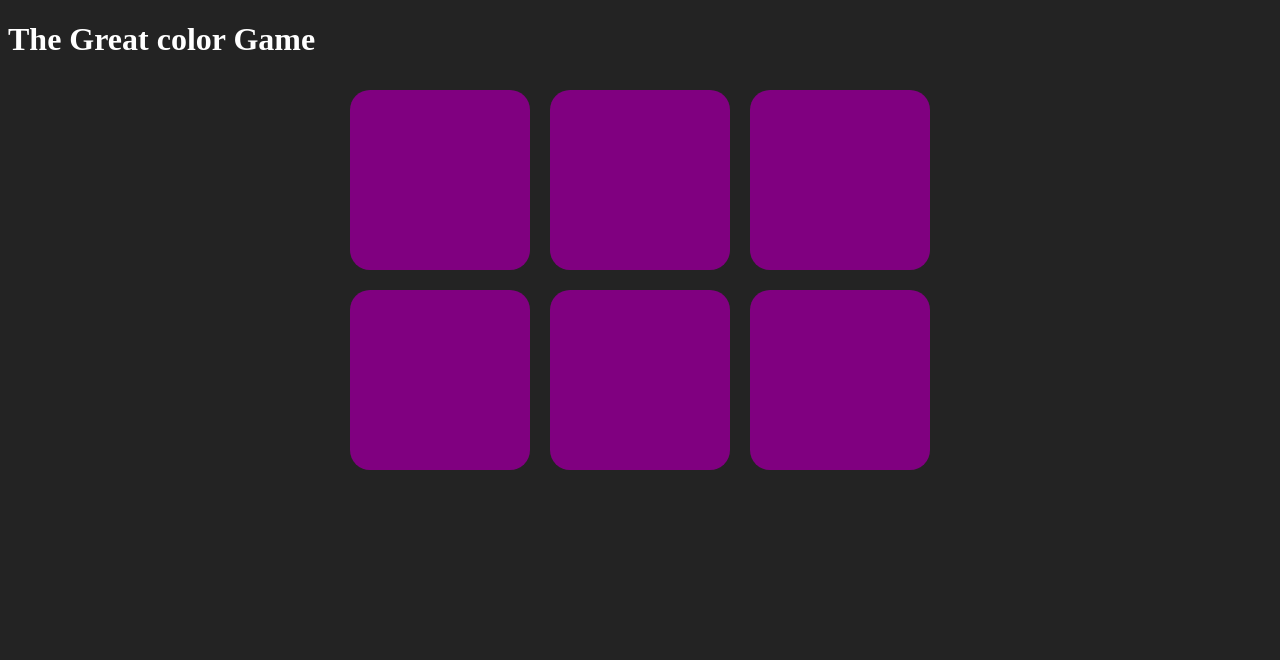
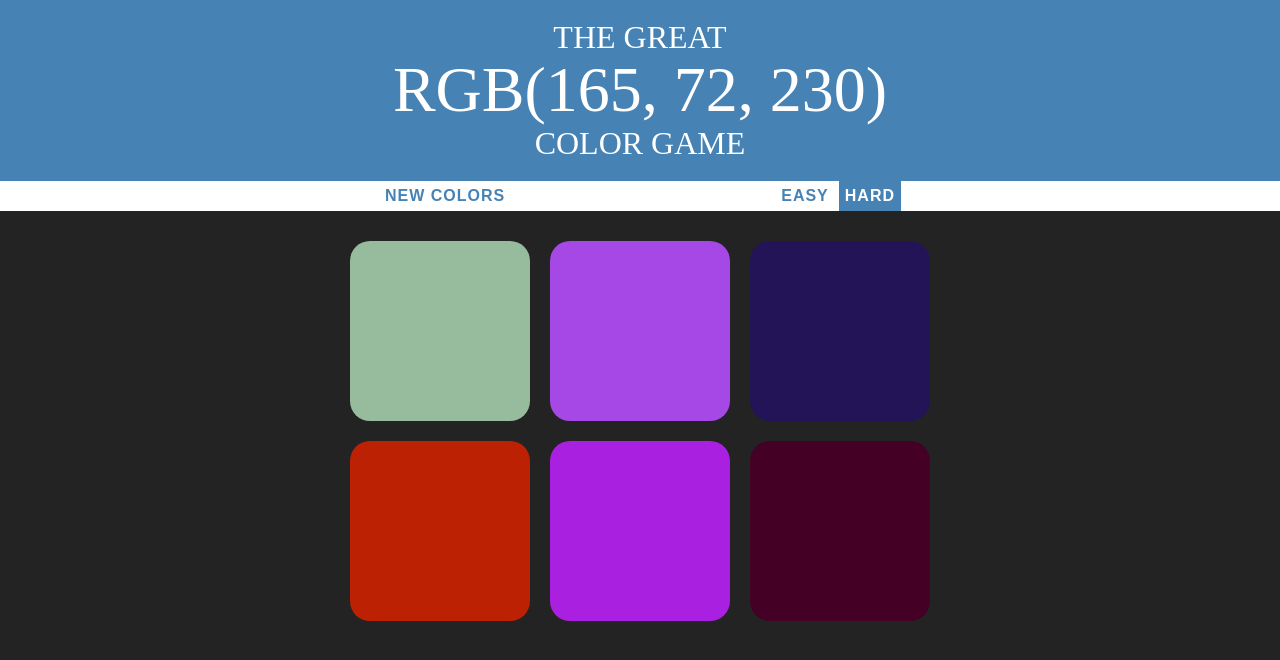
Before and after one commit to niemand20/color-game, a plain HTML site: page index.html in a window 1280 px wide. Drawn offline with Linux system fonts and the light colour scheme.

Commit message:
color game is ready

```diff
--- a/index.html
+++ b/index.html
@@ -5,10 +5,17 @@
 	<link rel="stylesheet" type="text/css" href="style.css">
 </head>
 <body>
-	<h1>The Great <span id="colorDisplay">RGB</span> color Game</h1>
+	<h1>The Great
+	<br>
+	 <span id="colorDisplay">RGB</span>
+	 <br>
+	 color Game</h1>
 
-	<div>
+	<div id="stripe">
+		<button id="reset">New Colors</button>
 		<span id="message"></span>
+		<button class="mode">Easy</button>
+		<button class="mode selected">Hard</button>
 	</div>
 
 	<div id="container">
--- a/script.js
+++ b/script.js
@@ -1,21 +1,55 @@
-var colors = generateRandomColors(6);
-
+var numOfSquares= 6;
+var colors = [];
+var pickedColor;
 var squares =  document.querySelectorAll(".square") ;
-var pickedColor = pickColor();
 var colorDisplay = document.getElementById("colorDisplay");
 var messageDisplay = document.getElementById("message");
+var h1 = document.querySelector("h1");
+var resetButton = document.getElementById("reset");
+var modeButtons = document.getElementsByClassName("mode");
 
-colorDisplay.textContent = pickedColor;
+init();
+function init(){
+	setupModeButtons();
 
+	setupSquares();
+
+	reset();
+
+};
+
+function setupModeButtons() {
+	for (var i=0;i<modeButtons.length;i++){
+		modeButtons[i].addEventListener("click",function(){
+			modeButtons[0].classList.remove("selected");
+			modeButtons[1].classList.remove("selected");
+			this.classList.add("selected");
+
+			this.textContent==="Easy" ? numOfSquares =3: numOfSquares= 6;
+		// if (this.textContent ==="Easy"){
+		// 	numOfSquares = 3;
+		// }
+		// else {
+		// 	numOfSquares = 6;
+		// }
+			reset();
+		});
+	};
+}
+
+function setupSquares(){
 	for (var i = 0; i< squares.length;i++){
 	//add initial colors to squares
 		squares[i].style.background = colors[i];
 	//add clicklistener to squares
 		squares[i].addEventListener("click",function () {
 			var clickedColor = this.style.background;
+			console.log(clickedColor,pickedColor);
 		  	if(clickedColor===pickedColor){
-		  	messageDisplay.textContent = "Bravo!Correcto!"
+		  		messageDisplay.textContent = "Bravo!Correcto!";
+		  		resetButton.textContent = "Play Again?";
 		  		changeColors(clickedColor);
+		  		h1.style.background = clickedColor;
 		  	}
 		  	else{
 		  		this.style.background = "#232323";
@@ -23,7 +57,73 @@ for (var i = 0; i< squares.length;i++){
 		  	}
 
 		});
+	};
 }
+
+
+function reset(){
+	colors = generateRandomColors(numOfSquares);
+	pickedColor = pickColor();
+	colorDisplay.textContent = pickedColor;
+	resetButton.textContent = "New Colors";
+	messageDisplay.textContent = "";
+
+	 for(var i = 0;i<squares.length;i++){
+	 	if(colors[i]){
+	 		squares[i].style.background = colors[i];
+	 		squares[i].style.display = "block";
+	 	}
+	 	else{
+	 		squares[i].style.display = "none";
+	 	}
+	 };
+	 h1.style.background = "steelblue";
+}
+
+// easyBtn.addEventListener("click",function (){
+// 	easyBtn.classList.add("selected");
+// 	hardBtn.classList.remove("selected");
+// 	numOfSquares = 3;
+// 	colors = generateRandomColors(numOfSquares);
+
+// 	pickedColor = pickColor();
+// 	colorDisplay.textContent = pickedColor;
+// 	for (var i =0;i<squares.length;i++){
+// 		if(colors[i]){
+// 			squares[i].style.background = colors[i];
+
+// 		}
+// 		else {
+// 			squares[i].style.display = "none";
+// 		}
+// 	}
+// });
+
+// hardBtn.addEventListener("click",function (){
+// 	easyBtn.classList.remove("selected");
+// 	hardBtn.classList.add("selected");
+// 	numOfSquares = 6;
+// 	colors = generateRandomColors(numOfSquares);
+// 	pickedColor = pickColor();
+
+
+	colorDisplay.textContent = pickedColor;
+	for (var i =0;i<squares.length;i++){
+
+ 			squares[i].style.background = colors[i];
+
+ 			squares[i].style.display = "block";
+
+ 	};
+
+
+
+resetButton.addEventListener("click",function(){
+	reset();
+});
+
+
+
 
 function changeColors(color){
 	for (var i=0;i<squares.length;i++){
@@ -38,6 +138,7 @@ function pickColor(){
 function generateRandomColors(num){
 	var arr = [];
 	for (var i=0;i<num;i++){
+		arr.push(randomColor());
 
 	}
 	return arr;
@@ -45,5 +146,9 @@ function generateRandomColors(num){
 }
 
 function randomColor() {
-	// body...
+	var r = Math.floor(Math.random()*256);
+	var g = Math.floor(Math.random()*256);
+	var b = Math.floor(Math.random()*256);
+
+	return "rgb("+r+", "+g+", "+b+")";
 }
--- a/style.css
+++ b/style.css
@@ -1,5 +1,8 @@
 body{
 	background-color: #232323;/*black*/
+	margin: 0;
+	font-family: "Montserrat","Avenir";
+
 }
 .square{
 	width: 30%;
@@ -8,14 +11,63 @@ body{
 	float: left;
 	margin: 1.66%;
 	border-radius: 20px;
+	transition: background 0.5s;
+	-webkit-transition:background 0.5s;
+	-moz-transition:background 0.5s;
 }
 #container{
+	margin: 20px auto;
 	max-width: 600px;
-	margin: 0 auto;
+
 }
 h1{
 	color: white;
+	line-height: 1.1;
+	text-align: center;
+	background: steelblue;
+	margin: 0;
+	font-weight: normal;
+	text-transform: uppercase;
+	padding: 20px 0;
 }
-span{
-	color:white;
+
+
+#stripe{
+	background: white;
+	height: 30px;
+	text-align: center;
+	margin-top: 0;
 }
+#colorDisplay{
+
+	font-size: 200%;
+}
+.selected {
+	color: white;
+	background: steelblue;
+}
+
+button{
+	border: none;
+	background: none;
+	text-transform: uppercase;
+	height: 100%;
+	font-weight: 700;
+	color: steelblue;
+	letter-spacing: 1px;
+	font-size: inherit;
+	transition: all 0.2s;
+	-webkit-transition:all 0.2s;
+	-moz-transition:all 0.2s;
+	outline: none;
+
+}
+#message{
+	display: inline-block;
+	width: 20%;
+}
+
+button:hover{
+	color: white;
+	background: steelblue;
+}
```
Lines whose indentation alone changed are shown as unchanged.
